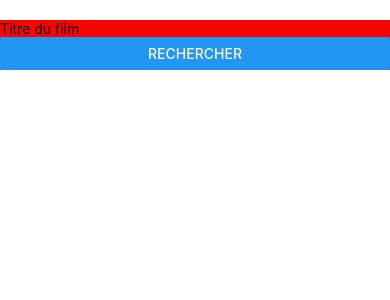
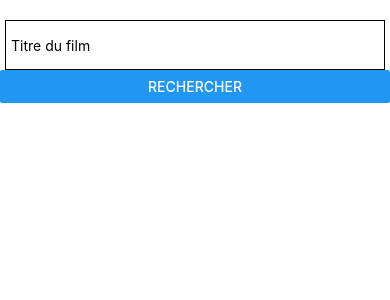
Before and after one commit to laurentmahieu/videotheque-App, a React Native app: screen / in a window 390 px wide. Shown: the top 300 px of the page. Built offline with nearby package versions, Linux system fonts and the light colour scheme.

Commit message:
go back Search.js before FlatList

```diff
--- a/Components/Search.js
+++ b/Components/Search.js
@@ -1,29 +1,25 @@
+// Components/Search.js
+
 import React from "react";
-import { StyleSheet, View, TextInput, Button, FlatList } from "react-native";
-import films from "../Helpers/filmsData";
-import FilmItem from "./FilmItem";
+import { StyleSheet, View, TextInput, Button, Text } from "react-native";
 
 class Search extends React.Component {
   render() {
     return (
-      <View style={{ marginTop: 20, backgroundColor: "red" }}>
+      <View style={styles.main_container}>
         <TextInput style={styles.textinput} placeholder="Titre du film" />
         <Button title="Rechercher" onPress={() => {}} />
-        <FlatList
-          data={films}
-          keyExtractor={item => item.ide.toString()}
-          renderItem={({ item }) => <FilmItem film={item} />}
-        />
       </View>
     );
   }
 }
+
 const styles = StyleSheet.create({
   main_container: {
     flex: 1,
     marginTop: 20
   },
-  textInput: {
+  textinput: {
     marginLeft: 5,
     marginRight: 5,
     height: 50,
```
